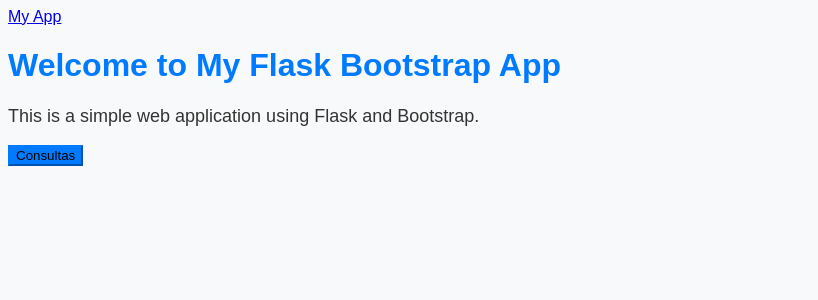
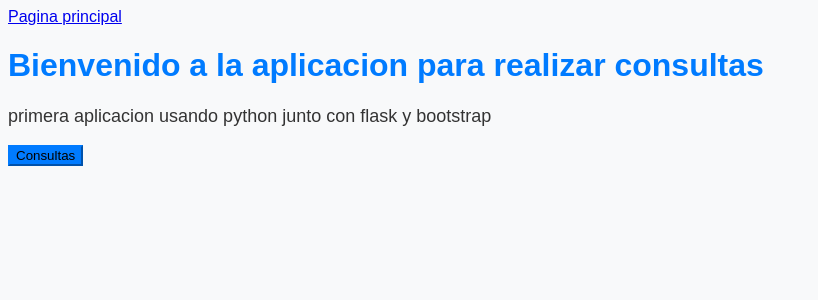
Before and after one commit to Mixcoatl120/consultas, a Flask app: page / in a window 1280 px wide. Shown: the top 300 px of the page, without its empty margins (0-818 px from the left). Run offline with Flask 3, Linux system fonts and the light colour scheme; some libraries are stand-ins or nearby versions.

Commit message:
Hola(*o*)

```diff
--- a/app.py
+++ b/app.py
@@ -9,5 +9,9 @@ def home():
     return render_template('home.html')
 #'<h1>hola mundo</h1> '
 
+@app.route('/hola')
+def hola():
+    return render_template('hola.html')
+
 if __name__ == '__main__':
     app.run(debug = True)
--- a/templates/base.html
+++ b/templates/base.html
@@ -1,13 +1,13 @@
 <!DOCTYPE html>
 <html>
 <head>
-    <title>{% block title %}My Flask Bootstrap App{% endblock %}</title>
+    <title>{% block title %}Aplicacion para realizar consultas postgres sql{% endblock %}</title>
     <link rel="stylesheet" href="{{ url_for('static', filename='styles.css') }}">
     {% block styles %}{% endblock %}
 </head>
 <body>
     <nav class="navbar navbar-expand-lg navbar-light bg-light">
-        <a class="navbar-brand" href="/">My App</a>
+        <a class="navbar-brand" href="/">Pagina principal</a>
     </nav>
 
     <div class="container mt-5">
--- a/templates/home.html
+++ b/templates/home.html
@@ -3,7 +3,7 @@
 {% block title %}Home - {{ super() }}{% endblock %}
 
 {% block content %}
-    <h1>Welcome to My Flask Bootstrap App</h1>
-    <p>This is a simple web application using Flask and Bootstrap.</p>
-    <button type="button" class="btn btn-primary btn-sm">Consultas</button>
+    <h1>Bienvenido a la aplicacion para realizar consultas </h1>
+    <p>primera aplicacion usando python junto con flask y bootstrap</p>
+    <button href="{{ url_for('hola') }}" type="button" class="btn btn-primary btn-sm">Consultas</button>
 {% endblock %}
```
Also changed, not shown: templates/hola.html (added, +8 -0 lines).
